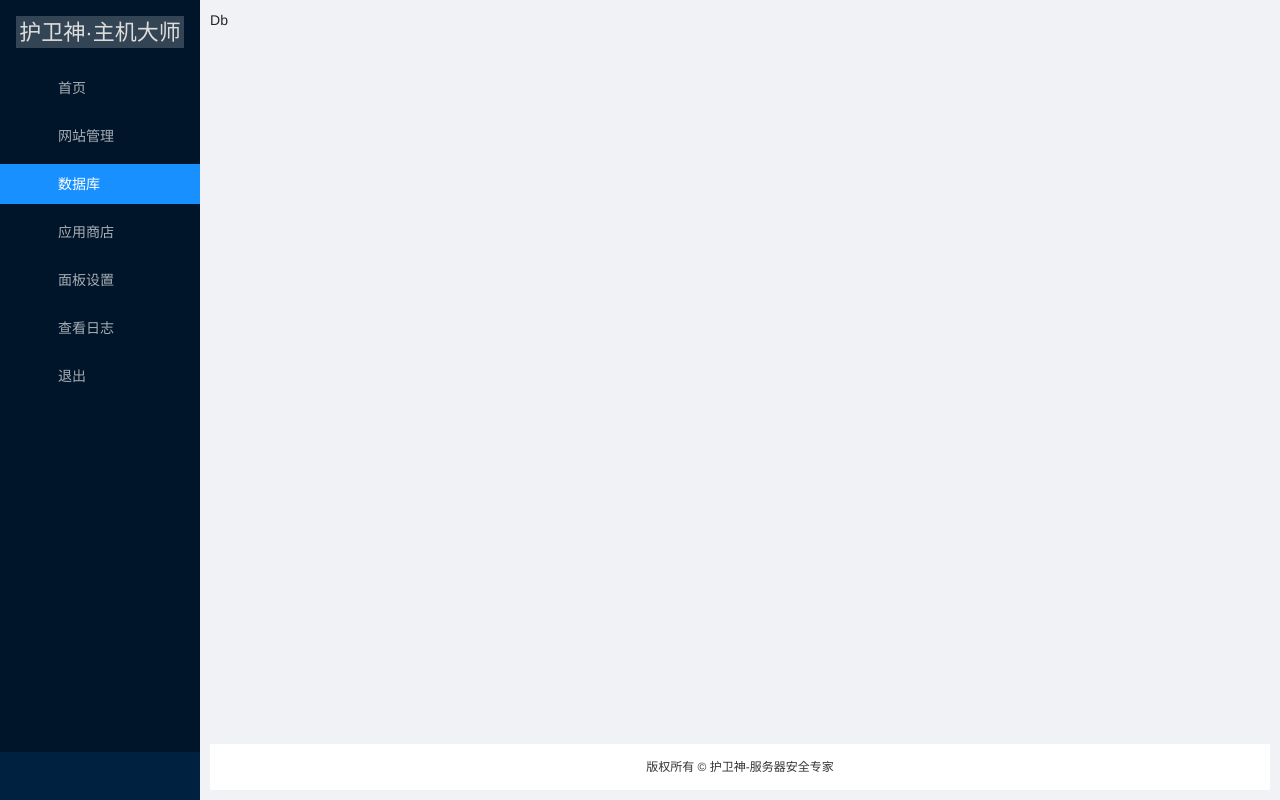
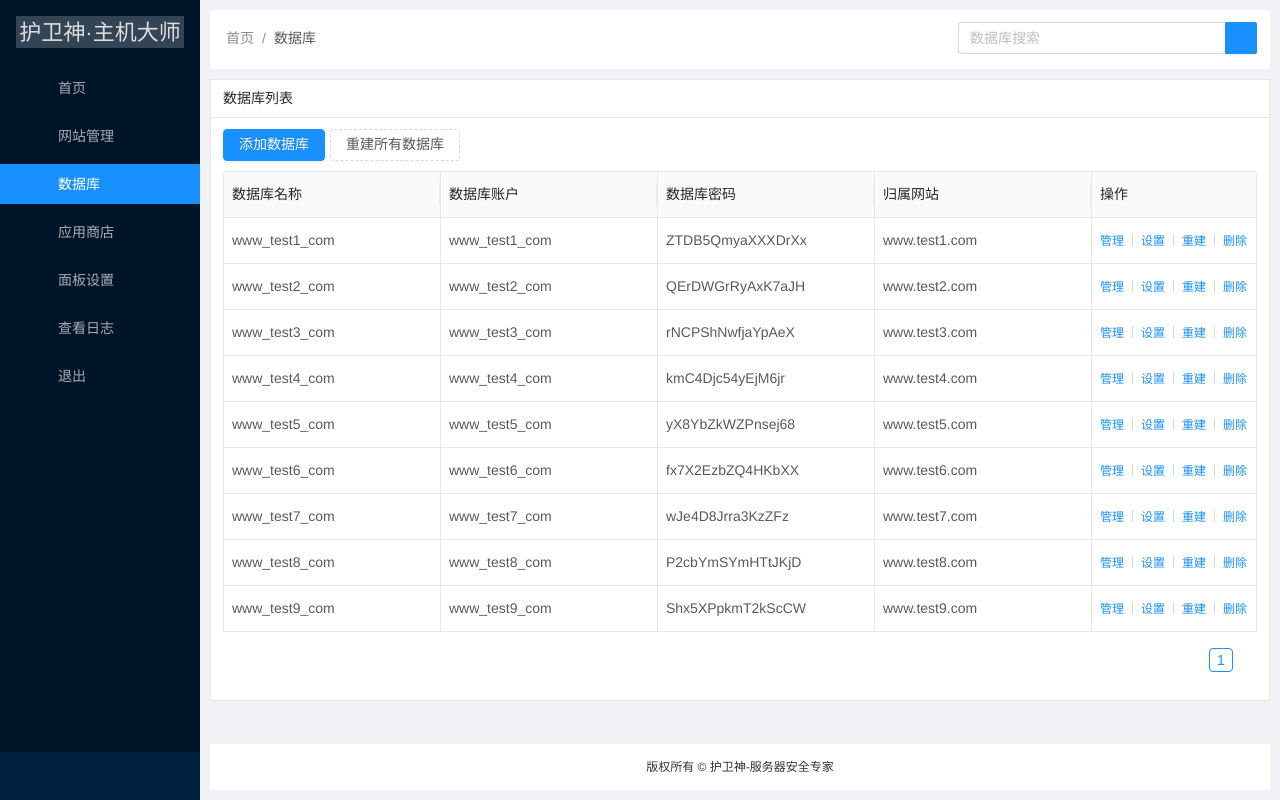
Before and after one commit to sgseo/hwspanel.web, a Vue app: page /#/db in a window 1280 px wide. Built offline with nearby package versions, Linux system fonts and the light colour scheme; a small style sheet from the web is missing.

Commit message:
数据库

```diff
--- a/src/components/Db.vue
+++ b/src/components/Db.vue
@@ -1,3 +1,283 @@
 <template>
-    <h1>Db</h1>
+  <div>
+    <a-row :gutter="[10,10]">
+      <a-col :span="24">
+        <a-card size="small" :bordered="false" class="font12px">
+          <a-row :gutter="[5,5]">
+            <a-col :span="24" class="flex-row-space-between-wrap">
+              <a-breadcrumb>
+                <a-breadcrumb-item>
+                  <a-icon type="home" />
+                  <router-link to="/">首页</router-link>
+                </a-breadcrumb-item>
+                <a-breadcrumb-item>数据库</a-breadcrumb-item>
+              </a-breadcrumb>
+              <a-input-search
+                style="width: 300px;"
+                placeholder="数据库搜索"
+                enter-button
+                @search="onSearch"
+              />
+            </a-col>
+          </a-row>
+        </a-card>
+      </a-col>
+    </a-row>
+
+    <a-row :gutter="[10,10]">
+      <a-col :span="24">
+        <a-card size="small">
+          <span slot="title">数据库列表</span>
+          <div class="mab10">
+            <a-button type="primary" class="mar5">添加数据库</a-button>
+            <a-button type="dashed">重建所有数据库</a-button>
+          </div>
+          <a-table
+            :scroll="{ x: 800 }"
+            :columns="columns"
+            :data-source="data"
+            bordered
+            size="middle"
+          >
+            <div
+              slot="filterDropdown"
+              slot-scope="{ setSelectedKeys, selectedKeys, confirm, clearFilters, column }"
+              style="padding: 8px"
+            >
+              <a-input
+                v-ant-ref="c => (searchInput = c)"
+                :placeholder="`Search ${column.dataIndex}`"
+                :value="selectedKeys[0]"
+                style="width: 188px; margin-bottom: 8px; display: block;"
+                @change="e => setSelectedKeys(e.target.value ? [e.target.value] : [])"
+                @pressEnter="() => handleSearch(selectedKeys, confirm, column.dataIndex)"
+              />
+              <a-button
+                type="primary"
+                icon="search"
+                size="small"
+                style="width: 90px; margin-right: 8px"
+                @click="() => handleSearch(selectedKeys, confirm, column.dataIndex)"
+              >过滤</a-button>
+              <a-button size="small" style="width: 90px" @click="() => handleReset(clearFilters)">重置</a-button>
+            </div>
+            <a-icon
+              slot="filterIcon"
+              slot-scope="filtered"
+              type="search"
+              :style="{ color: filtered ? '#108ee9' : undefined }"
+            />
+
+            <template slot="operation" slot-scope="text, record">
+              <a class="font12px" href="javascript:;" v-on:click="onManage(record)">管理</a>
+              <a-divider type="vertical" />
+              <a class="font12px" href="javascript:;" v-on:click="onSetting(record)">设置</a>
+              <a-divider type="vertical" />
+              <a class="font12px" href="javascript:;" v-on:click="onRebuild(record.key)">重建</a>
+              <a-divider type="vertical" />
+              <a class="font12px" href="javascript:;" v-on:click="onDelete(record.key)">删除</a>
+            </template>
+          </a-table>
+        </a-card>
+      </a-col>
+    </a-row>
+  </div>
 </template>
+
+<script>
+const data = [
+  {
+    key: "1",
+    dbName: "www_test1_com",
+    dbUser: "www_test1_com",
+    dbPass: "ZTDB5QmyaXXXDrXx",
+    dbSite: "www.test1.com"
+  },
+  {
+    key: "2",
+    dbName: "www_test2_com",
+    dbUser: "www_test2_com",
+    dbPass: "QErDWGrRyAxK7aJH",
+    dbSite: "www.test2.com"
+  },
+  {
+    key: "3",
+    dbName: "www_test3_com",
+    dbUser: "www_test3_com",
+    dbPass: "rNCPShNwfjaYpAeX",
+    dbSite: "www.test3.com"
+  },
+  {
+    key: "4",
+    dbName: "www_test4_com",
+    dbUser: "www_test4_com",
+    dbPass: "kmC4Djc54yEjM6jr",
+    dbSite: "www.test4.com"
+  },
+  {
+    key: "5",
+    dbName: "www_test5_com",
+    dbUser: "www_test5_com",
+    dbPass: "yX8YbZkWZPnsej68",
+    dbSite: "www.test5.com"
+  },
+  {
+    key: "6",
+    dbName: "www_test6_com",
+    dbUser: "www_test6_com",
+    dbPass: "fx7X2EzbZQ4HKbXX",
+    dbSite: "www.test6.com"
+  },
+  {
+    key: "7",
+    dbName: "www_test7_com",
+    dbUser: "www_test7_com",
+    dbPass: "wJe4D8Jrra3KzZFz",
+    dbSite: "www.test7.com"
+  },
+  {
+    key: "8",
+    dbName: "www_test8_com",
+    dbUser: "www_test8_com",
+    dbPass: "P2cbYmSYmHTtJKjD",
+    dbSite: "www.test8.com"
+  },
+  {
+    key: "9",
+    dbName: "www_test9_com",
+    dbUser: "www_test9_com",
+    dbPass: "Shx5XPpkmT2kScCW",
+    dbSite: "www.test9.com"
+  }
+];
+export default {
+  data() {
+    return {
+      data,
+      searchText: "",
+      searchInput: null,
+      columns: [
+        {
+          title: "数据库名称",
+          dataIndex: "dbName",
+          key: "dbName",
+          ellipsis: true,
+          scopedSlots: {
+            filterDropdown: "filterDropdown",
+            filterIcon: "filterIcon"
+          },
+          onFilter: (value, record) =>
+            record.dbName
+              .toString()
+              .toLowerCase()
+              .includes(value.toLowerCase()),
+          onFilterDropdownVisibleChange: visible => {
+            if (visible) {
+              setTimeout(() => {
+                this.searchInput.focus();
+              }, 0);
+            }
+          }
+        },
+        {
+          title: "数据库账户",
+          dataIndex: "dbUser",
+          key: "dbUser",
+          ellipsis: true,
+          scopedSlots: {
+            filterDropdown: "filterDropdown",
+            filterIcon: "filterIcon"
+          },
+          onFilter: (value, record) =>
+            record.dbUser
+              .toString()
+              .toLowerCase()
+              .includes(value.toLowerCase()),
+          onFilterDropdownVisibleChange: visible => {
+            if (visible) {
+              setTimeout(() => {
+                this.searchInput.focus();
+              }, 0);
+            }
+          }
+        },
+        {
+          title: "数据库密码",
+          dataIndex: "dbPass",
+          key: "dbPass",
+          ellipsis: true
+        },
+        {
+          title: "归属网站",
+          dataIndex: "dbSite",
+          key: "dbSite",
+          ellipsis: true,
+          scopedSlots: {
+            filterDropdown: "filterDropdown",
+            filterIcon: "filterIcon"
+          },
+          onFilter: (value, record) =>
+            record.dbSite
+              .toString()
+              .toLowerCase()
+              .includes(value.toLowerCase()),
+          onFilterDropdownVisibleChange: visible => {
+            if (visible) {
+              setTimeout(() => {
+                this.searchInput.focus();
+              }, 0);
+            }
+          }
+        },
+        {
+          title: "操作",
+          dataIndex: "operation",
+          key: "operation",
+          scopedSlots: { customRender: "operation" },
+          width: 165
+        }
+      ]
+    };
+  },
+  mounted() {
+    setTimeout(() => {
+      let load = layer.msg("正在处理,请稍候...", {
+        icon: 16,
+        time: 2000,
+        shade: [0.5, "#000"]
+      });
+    }, 20);
+  },
+  methods: {
+    handleSearch(selectedKeys, confirm, dataIndex) {
+      confirm();
+      this.searchText = selectedKeys[0];
+    },
+
+    handleReset(clearFilters) {
+      clearFilters();
+      this.searchText = "";
+    },
+
+    onManage(record) {
+      layer.msg(record.dbName, { icon: 1 });
+    },
+
+    onSetting(record) {
+      layer.msg(record.dbName, { icon: 1 });
+    },
+
+    onRebuild(key) {
+      layer.msg(key, { icon: 1 });
+    },
+
+    onDelete(key) {
+      layer.msg(key, { icon: 1 });
+    },
+
+    onSearch(value) {
+      layer.msg(value, { icon: 1 });
+    }
+  }
+};
+</script>
--- a/src/components/Site.vue
+++ b/src/components/Site.vue
@@ -30,7 +30,7 @@
           <span slot="title">网站列表</span>
           <div class="mab10">
             <a-button type="primary" class="mar5">添加网站</a-button>
-            <a-button type="dashed">重建网站</a-button>
+            <a-button type="dashed">重建所有网站</a-button>
           </div>
           <a-table
             :scroll="{ x: 1175 }"
@@ -230,6 +230,7 @@ export default {
   data() {
     return {
       data,
+      searchText: '',
       searchInput: null,
       columns: [
         {
```
